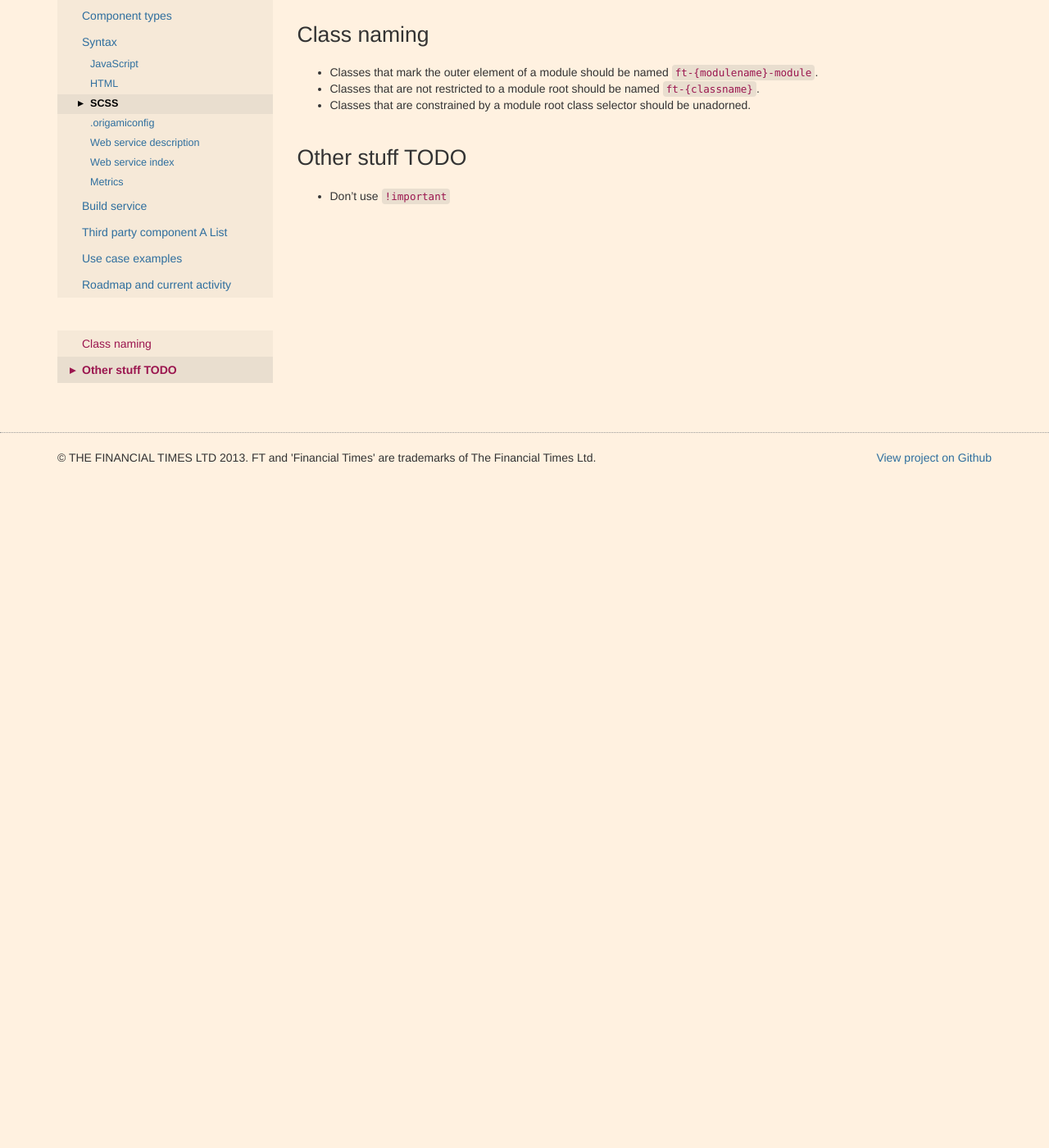
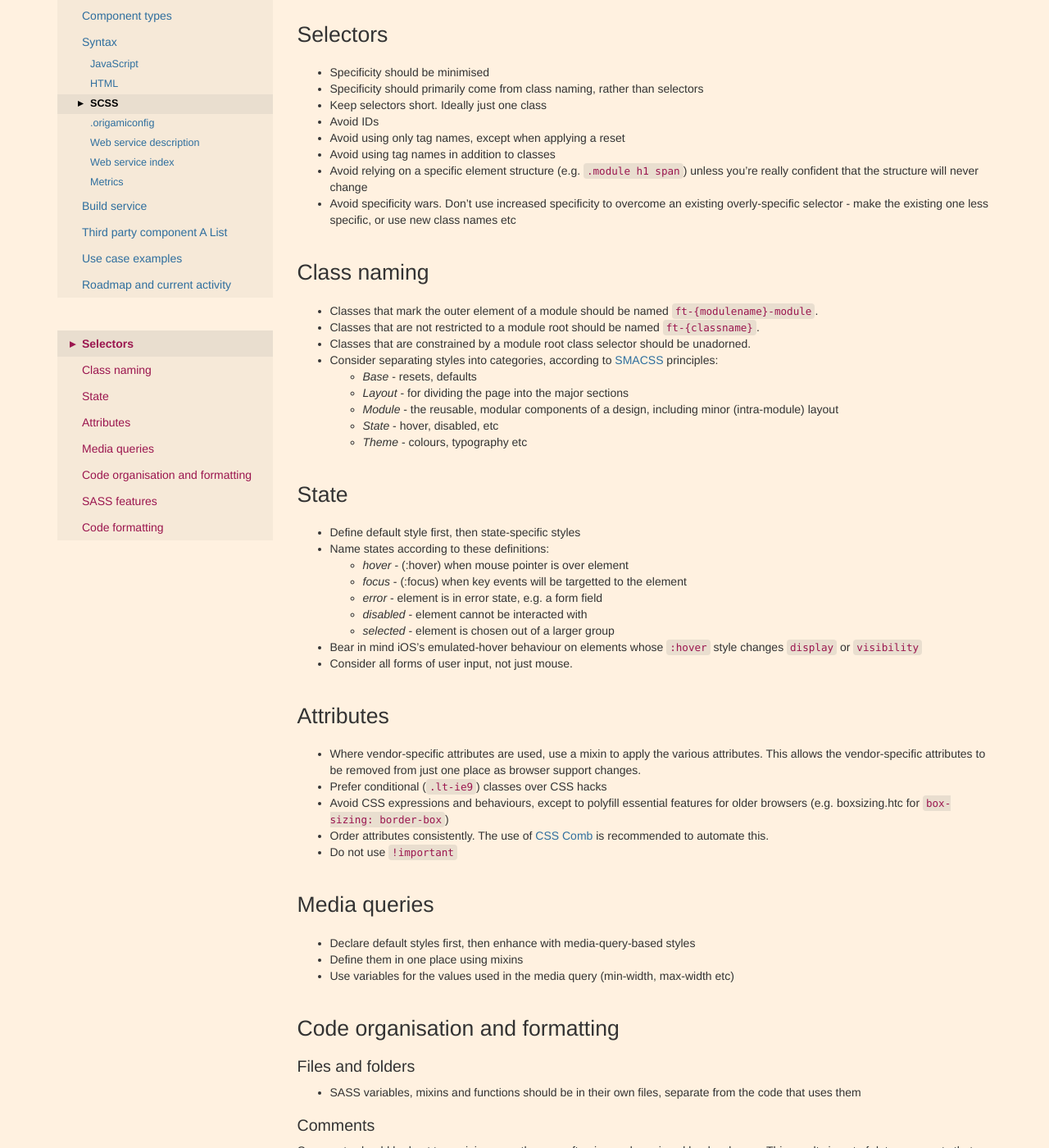
Before and after one commit to Financial-Times/ft-origami, a Jekyll site: the page built from docs/syntax/scss.md, in a window 1280 px wide and 1400 px high, scrolled down 270 px. Shown: the whole window at 82% size. Built offline with Jekyll 4.4.1, drawn with Linux system fonts in a browser that asks for light colours; nearby versions of some CDN libraries; before the commit the page ends 900 px from its top, so only the background shows below that; some of the changed text lies outside the part shown.

Commit message:
Draft SCSS guidelines

```diff
--- a/docs/syntax/scss.md
+++ b/docs/syntax/scss.md
@@ -5,16 +5,89 @@ section: Syntax
 permalink: /docs/syntax/scss/
 ---
 
-# SCSS standards
+# SCSS coding guidelines
 
-Origami has adopted [SASS](http://sass-lang.com/) and specifically the most common SCSS variant, as the preferred way of declaring style information.
+Origami has adopted SASS and specifically the most common SCSS variant, as the preferred way of declaring style information.
+
+## Selectors
+
+* Specificity should be minimised
+* Specificity should primarily come from class naming, rather than selectors
+* Keep selectors short. Ideally just one class
+* Avoid IDs
+* Avoid using only tag names, except when applying a reset
+* Avoid using tag names in addition to classes
+* Avoid relying on a specific element structure (e.g. ``.module h1 span``) unless you’re really confident that the structure will never change
+* Avoid specificity wars. Don’t use increased specificity to overcome an existing overly-specific selector - make the existing one less specific, or use new class names etc
 
 ## Class naming
 
-* Classes that mark the outer element of a module should be named `ft-{modulename}-module`.
-* Classes that are not restricted to a module root should be named `ft-{classname}`.
+* Classes that mark the outer element of a module should be named ``ft-{modulename}-module``.
+* Classes that are not restricted to a module root should be named ``ft-{classname}``.
 * Classes that are constrained by a module root class selector should be unadorned.
+* Consider separating styles into categories, according to [SMACSS](http://smacss.com/) principles:
+    * *Base* - resets, defaults
+    * *Layout* - for dividing the page into the major sections
+    * *Module* - the reusable, modular components of a design, including minor (intra-module) layout
+    * *State* - hover, disabled, etc
+    * *Theme* - colours, typography etc
 
-## Other stuff TODO
+## State
+* Define default style first, then state-specific styles
+* Name states according to these definitions:
+    * *hover* - (:hover) when mouse pointer is over element
+    * *focus* - (:focus) when key events will be targetted to the element
+    * *error* - element is in error state, e.g. a form field
+    * *disabled* - element cannot be interacted with
+    * *selected* - element is chosen out of a larger group
+* Bear in mind iOS's emulated-hover behaviour on elements whose ``:hover`` style changes ``display`` or ``visibility``
+* Consider all forms of user input, not just mouse.
 
-* Don't use `!important`
+## Attributes
+
+* Where vendor-specific attributes are used, use a mixin to apply the various attributes. This allows the vendor-specific attributes to be removed from just one place as browser support changes.
+* Prefer conditional (``.lt-ie9``) classes over CSS hacks
+* Avoid CSS expressions and behaviours, except to polyfill essential features for older browsers (e.g. boxsizing.htc for ``box-sizing: border-box``)
+* Order attributes consistently. The use of [CSS Comb](http://csscomb.com/) is recommended to automate this.
+* Do not use ``!important``
+
+## Media queries
+
+* Declare default styles first, then enhance with media-query-based styles
+* Define them in one place using mixins
+* Use variables for the values used in the media query (min-width, max-width etc)
+
+## Code organisation and formatting
+
+### Files and folders
+
+* SASS variables, mixins and functions should be in their own files, separate from the code that uses them
+
+### Comments
+
+Comments should be kept to a minimum as they are often ignored or missed by developers. This results in out of date comments that no longer relate to the surrounding code. If you see redundant comments, follow the [boy scout rule](http://programmer.97things.oreilly.com/wiki/index.php/The_Boy_Scout_Rule).
+
+* Comments may be used to indicate logically separate sections of files, however separate files is generally preferred
+* Comments should be used to explain attributes whose purpose is to fix obscure browser bugs. Ideally the comment should include a URL to a page giving full details of the bug.
+* Comments should be used to explain mixins and functions
+
+## SASS features
+
+SASS features should be used only where they result in increased clarity and reuse. Care should be taken that the resulting CSS is not compromised by unnecessary SASS nesting etc.
+
+SASS variables, mixins and functions are global (within all SASS files being processed at one time), so name them to avoid conflicts. e.g. ``$ftGridColWidth`` instead of ``$colWidth``
+
+### Variables
+
+* Should be defined in their own file.
+* Variables for use by third parties should generally be defined by their purpose, rather than their value: e.g. ``$bgColorSkyline`` rather than ``$biege``
+
+### Nesting
+
+* Use of SASS nesting can easily result in unnecessarily long, inefficient, and overly-specific selectors.
+* If nesting is used, it should be done so sparingly and to a maximum of 2 levels.
+
+## Code formatting
+
+* When listing multiple comma-separated selectors, put each one on a new line.
+* Each attribute should be on a new line and indented.
```
